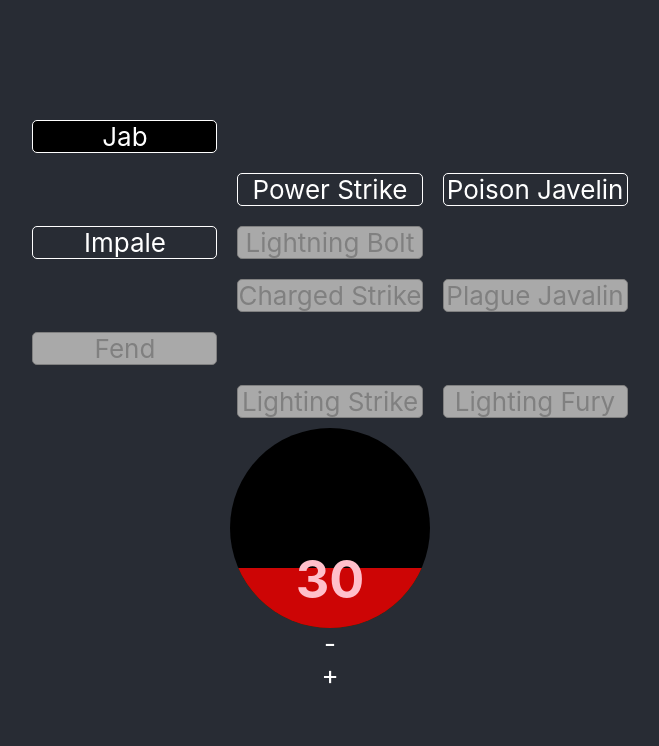
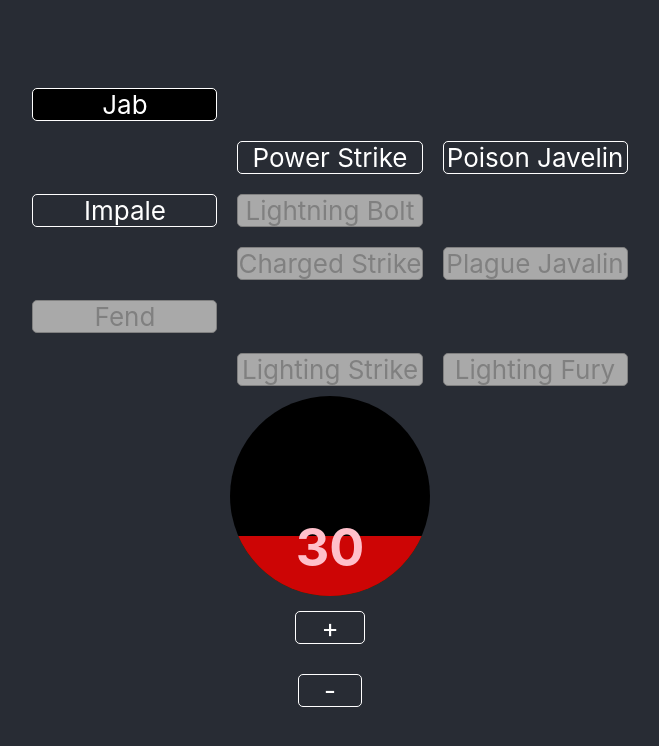
Before and after one commit to CPJanz/react-health-orb, a React (Create React App) app: page / in a window 1280 px wide. Shown: the top 746 px of the page, without its empty margins (310-969 px from the left). Built offline with nearby package versions, Linux system fonts and the light colour scheme.

Commit message:
Improved buttons for health orb

```diff
--- a/src/App.js
+++ b/src/App.js
@@ -3,6 +3,14 @@
 import HealthOrb from "./Components/HealthOrb";
 import TechTree from "./Components/TechTree";
 import FakeData from "./FakeData.js";
+import styled from "styled-components";
+
+const Button = styled.span`
+  padding: 0 25px;
+  margin: 15px;
+  border: 1px white solid;
+  border-radius: 5px;
+`;
 
 class App extends React.Component {
   state = {
@@ -17,14 +25,7 @@
         <header className="App-header">
           <TechTree tech={FakeData} />
           <HealthOrb {...this.state} />
-          <span
-            onClick={event =>
-              this.setState({ health: Math.max(this.state.health - 30, 0) })
-            }
-          >
-            -
-          </span>
-          <span
+          <Button
             onClick={event =>
               this.setState({
                 health: Math.min(this.state.health + 10, this.state.maxHealth)
@@ -32,7 +33,14 @@
             }
           >
             +
-          </span>
+          </Button>
+          <Button
+            onClick={event =>
+              this.setState({ health: Math.max(this.state.health - 30, 0) })
+            }
+          >
+            -
+          </Button>
         </header>
       </div>
     );
```
